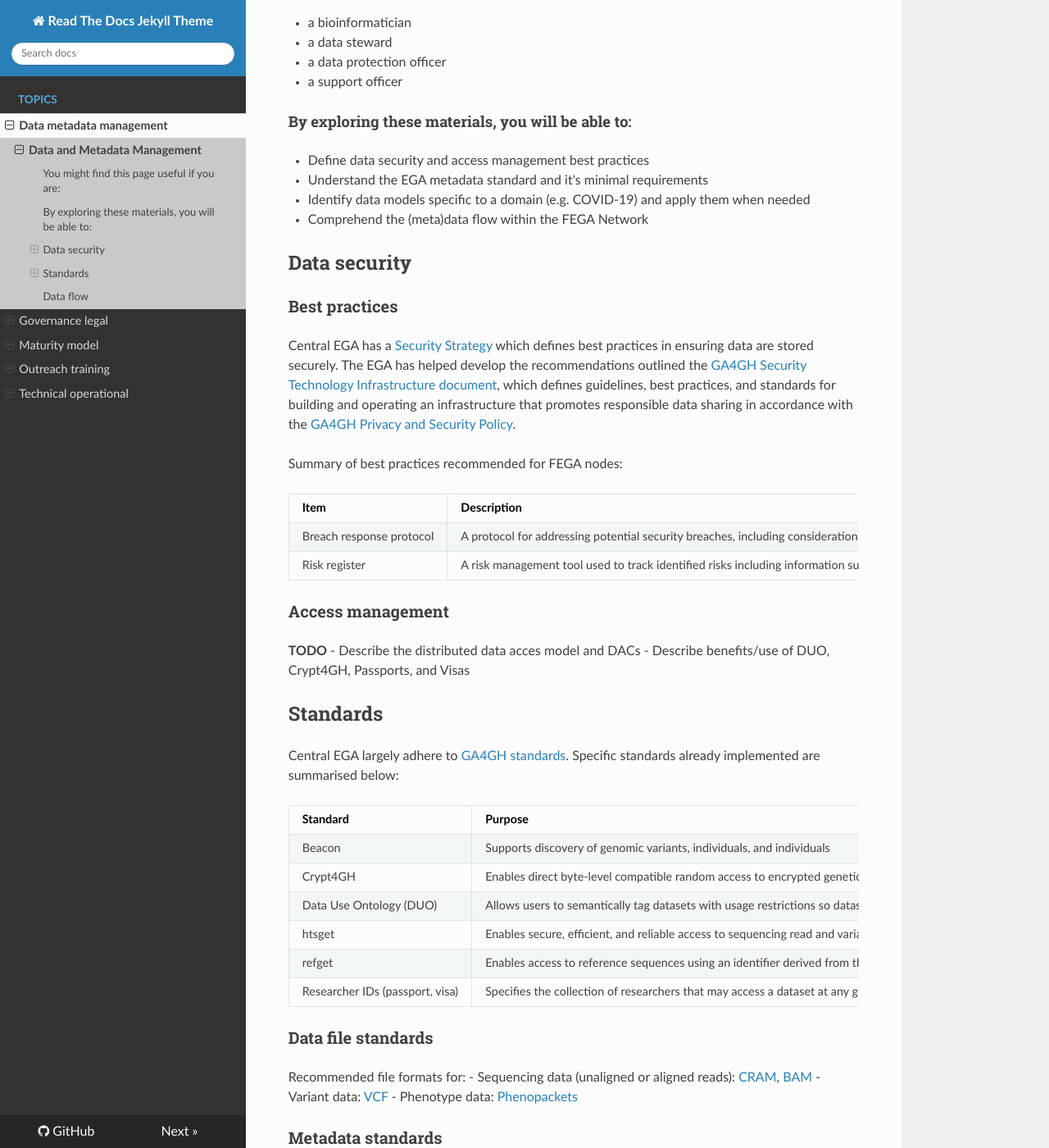
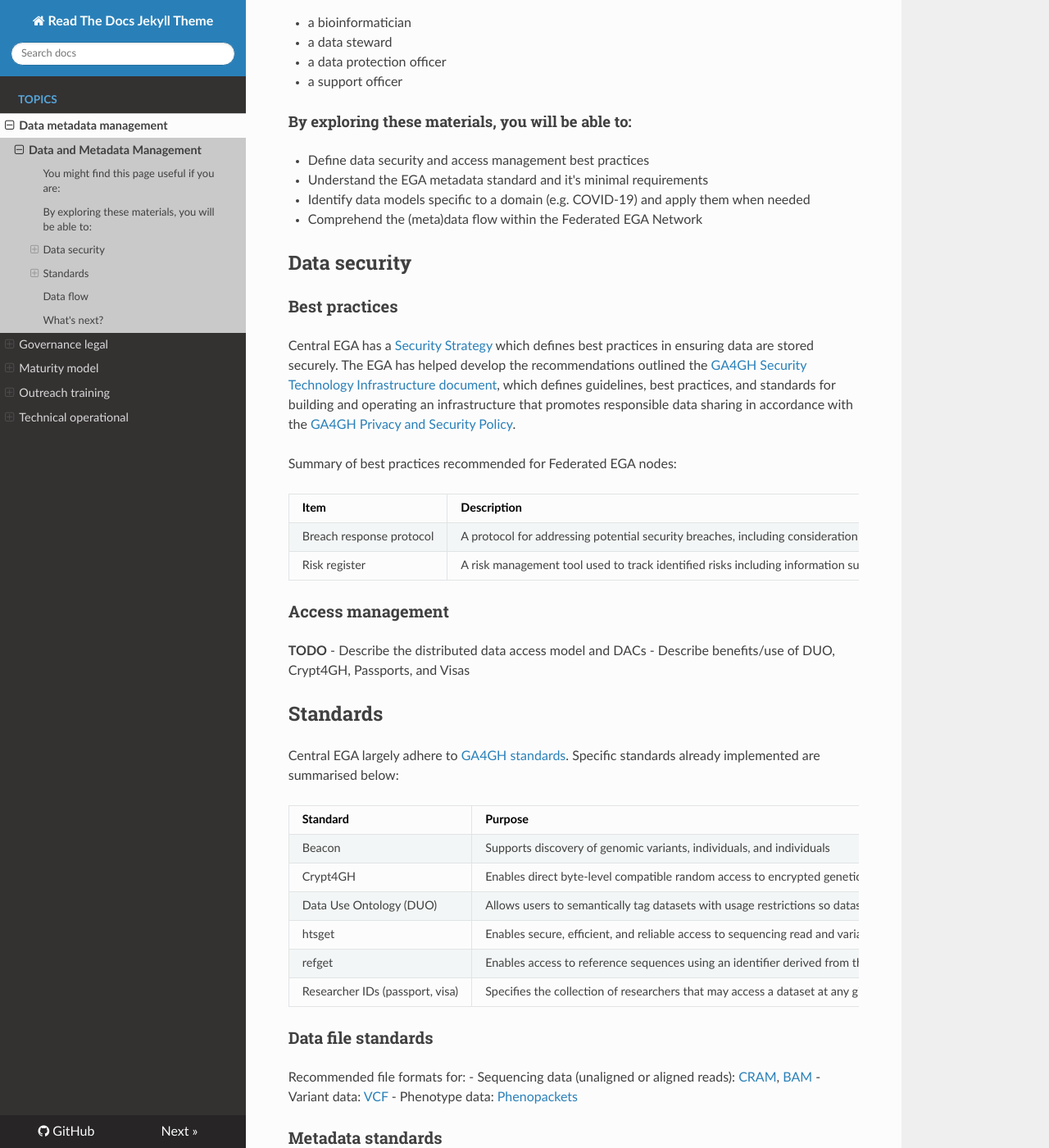
Before and after one commit to viklund/FEGA-onboarding, an MkDocs documentation site: the page built from docs/topics/data-metadata-management/README.md, in a window 1280 px wide and 1400 px high, scrolled down 288 px. Shown: the whole window at 82% size. Built offline with MkDocs 1.6.1, drawn with Linux system fonts in a browser that asks for light colours; nearby versions of some CDN libraries; some of the changed text lies outside the part shown.

Commit message:
Minor text cleanup

```diff
--- a/docs/topics/data-metadata-management/README.md
+++ b/docs/topics/data-metadata-management/README.md
@@ -12,7 +12,7 @@ Welcome! If you are involved in data or metadata standards aspects of establishi
 - Define data security and access management best practices
 - Understand the EGA metadata standard and it's minimal requirements
 - Identify data models specific to a domain (e.g. COVID-19) and apply them when needed
-- Comprehend the (meta)data flow within the FEGA Network
+- Comprehend the (meta)data flow within the Federated EGA Network
 
 ## Data security
 
@@ -20,7 +20,7 @@ Welcome! If you are involved in data or metadata standards aspects of establishi
 
 Central EGA has a [Security Strategy](https://ega-archive.org/files/European_Genome_phenome_Archive_Security_Overview.pdf) which defines best practices in ensuring data are stored securely. The EGA has helped develop the recommendations outlined the [GA4GH Security Technology Infrastructure document](https://www.ga4gh.org/docs/ga4ghtoolkit/data-security/2016May10_REV_SecInfrastructure.pdf), which defines guidelines, best practices, and standards for building and operating an infrastructure that promotes responsible data sharing in accordance with the [GA4GH Privacy and Security Policy](https://www.ga4gh.org/docs/ga4ghtoolkit/data-security/Privacy-and-Security-Policy.pdf).
 
-Summary of best practices recommended for FEGA nodes:
+Summary of best practices recommended for Federated EGA nodes:
 
 | Item | Description | Examples/Templates |
 |:---|:---|:---|
@@ -30,7 +30,7 @@ Summary of best practices recommended for FEGA nodes:
 ### Access management
 
 **TODO**
-- Describe the distributed data acces model and DACs
+- Describe the distributed data access model and DACs
 - Describe benefits/use of DUO, Crypt4GH, Passports, and Visas
 
 ## Standards
@@ -71,3 +71,7 @@ The following resources represent EGA and community guidelines for submitted met
 **TODO**
 - Add definitions of data types under GDPR and the FEGA Legal Agreement (e.g. sensitive, personal, business)
 - Points to the [FEGA data flow diagram](https://docs.google.com/presentation/d/1IrU5jPJpGQ7n-WH-7WvJZjjH03ww9LfFMLK1kTBeAco/edit#slide=id.gcf2c0c3039_0_126)
+
+## What's next?
+
+**TODO**: Define next step of journey
```
Also changed, not shown: other parts of docs/topics/data-metadata-management/README.md (+1 -1 lines).
